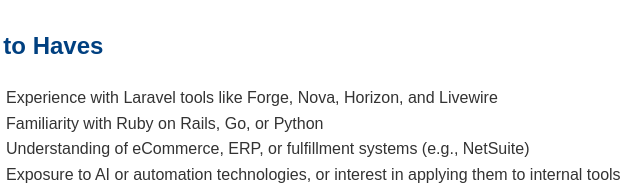
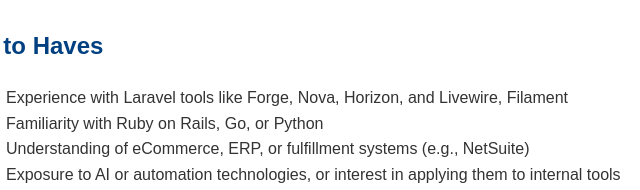
Before and after one commit to trevcoinc/trevcoinc.github.io, a plain HTML site: page senior-software-engineer.html in a window 1280 px wide. Shown: the part 965-1155 px from the top of the page, 244-884 px from the left. Drawn offline with Linux system fonts and the light colour scheme.

Commit message:
Update senior-software-engineer.html

```diff
--- a/senior-software-engineer.html
+++ b/senior-software-engineer.html
@@ -78,7 +78,7 @@
     <div class="section">
       <h2>Nice to Haves</h2>
       <ul>
-        <li>Experience with Laravel tools like Forge, Nova, Horizon, and Livewire</li>
+        <li>Experience with Laravel tools like Forge, Nova, Horizon, and Livewire, Filament</li>
         <li>Familiarity with Ruby on Rails, Go, or Python</li>
         <li>Understanding of eCommerce, ERP, or fulfillment systems (e.g., NetSuite)</li>
         <li>Exposure to AI or automation technologies, or interest in applying them to internal tools</li>
```
